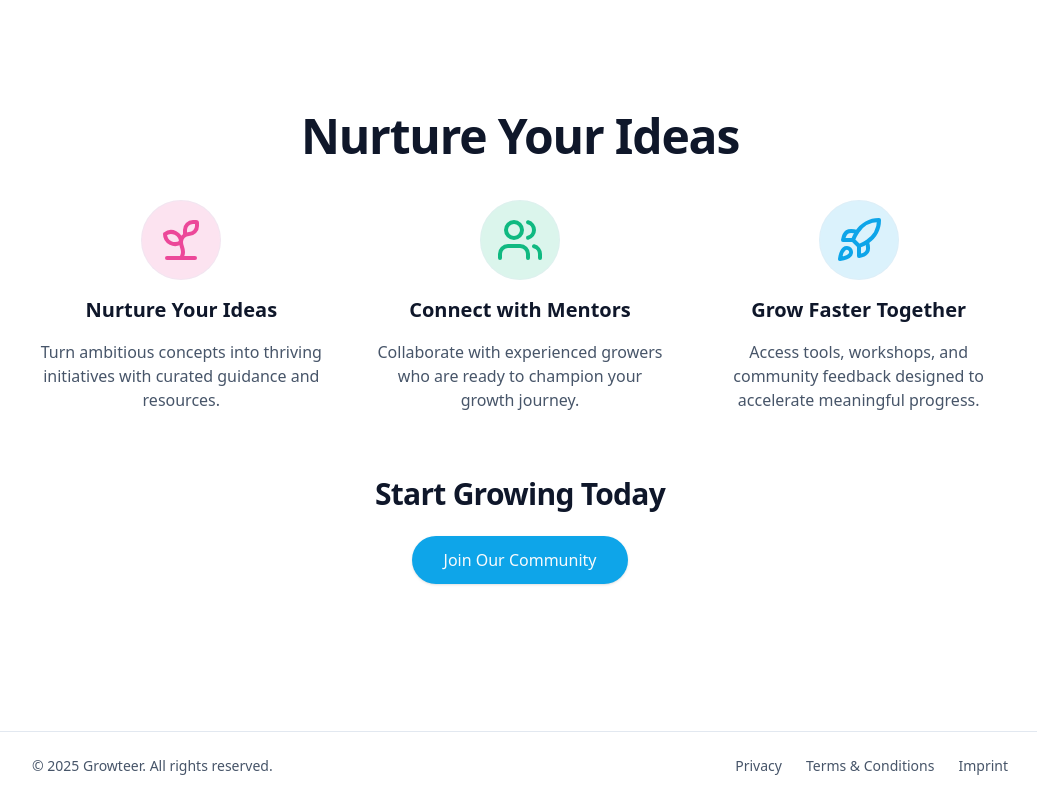
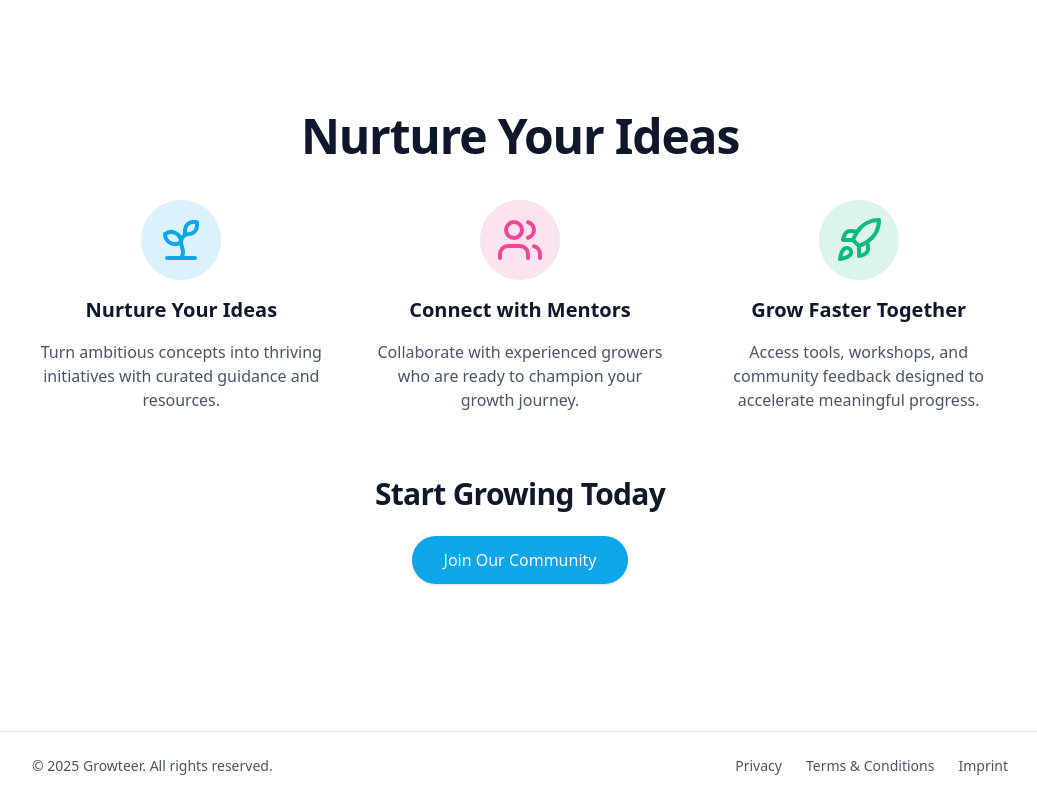
Before and after one commit to growteer/webapp, a Next.js app: page /en in a window 1280 px wide. Shown: the whole page, without its empty margins (120-1157 px from the left). Built offline with nearby package versions, Linux system fonts and the light colour scheme; no server answers.

Commit message:
fix coloring of landing card icons

```diff
--- a/src/app/[locale]/page.tsx
+++ b/src/app/[locale]/page.tsx
@@ -20,19 +20,19 @@ export default async function Home() {
               icon={<Sprout className="size-12" />}
               title={t("landing.nurtureTitle")}
               description={t("landing.nurtureDescription")}
-              accent="accent"
+              accent="primary"
             />
             <FeatureCard
               icon={<Users className="size-12" />}
               title={t("landing.connectTitle")}
               description={t("landing.connectDescription")}
-              accent="secondary"
+              accent="accent"
             />
             <FeatureCard
               icon={<Rocket className="size-12" />}
               title={t("landing.growTitle")}
               description={t("landing.growDescription")}
-              accent="primary"
+              accent="secondary"
             />
           </div>
 
```
